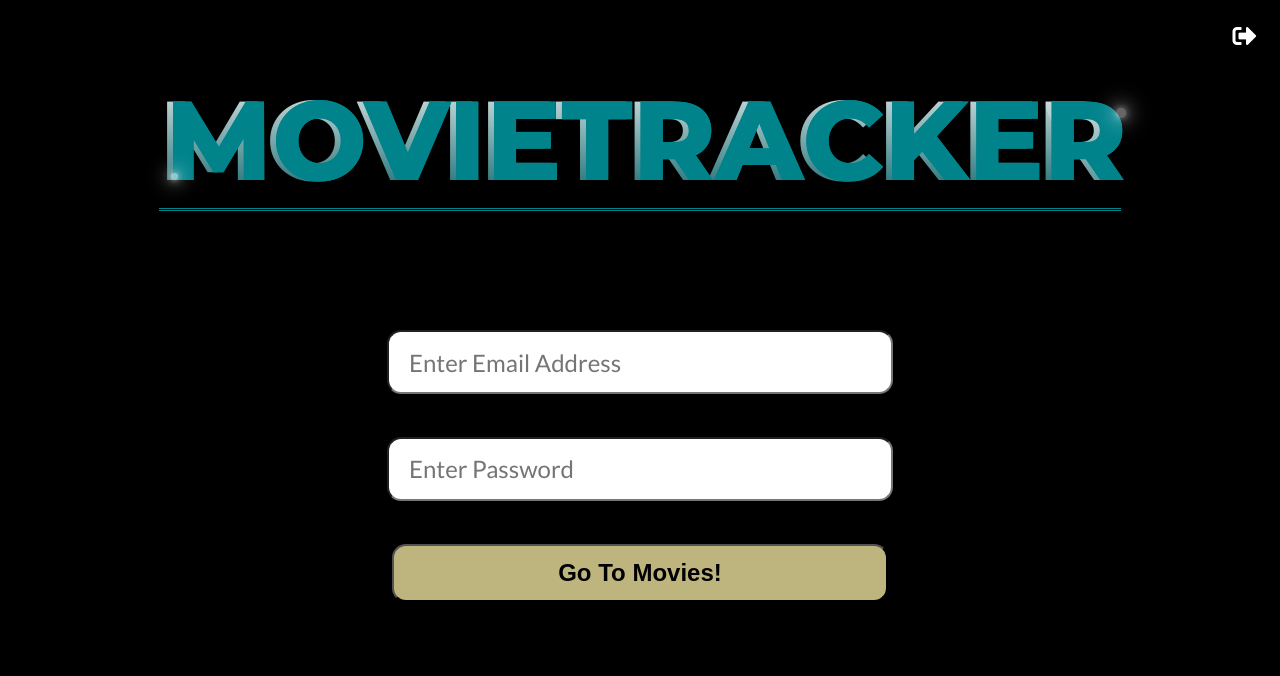
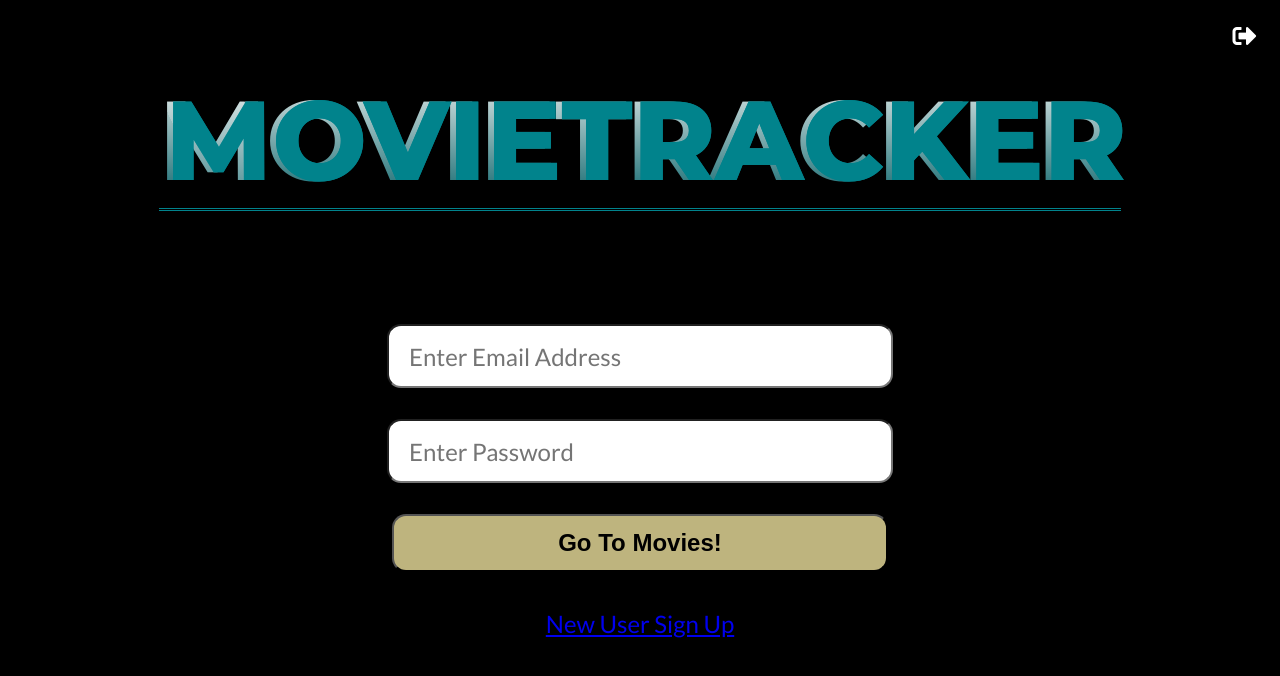
Before and after one commit to marcusp619/movietracker-frontend, a React (Create React App) app: page /login in a window 1280 px wide. Shown: the top 676 px of the page. Built offline with nearby package versions, Linux system fonts and the light colour scheme; no server answers.

Commit message:
Add new user sign up link on login page

```diff
--- a/src/Containers/UserLoginForm/UserLoginForm.css
+++ b/src/Containers/UserLoginForm/UserLoginForm.css
@@ -1,7 +1,3 @@
-* {
-  /*background: #000;*/
-}
-
 .form-wrapper {
   height: 100vh;
   background: #000;
@@ -59,3 +55,7 @@ form {
   margin-bottom: 30px;
   width: 51.75%;
 }
+
+.user-signup-link {
+  font-size: 1.5em;
+}
--- a/src/Containers/UserLoginForm/UserLoginForm.js
+++ b/src/Containers/UserLoginForm/UserLoginForm.js
@@ -45,6 +45,7 @@ class UserLoginForm extends Component {
             placeholder="Enter Password"
           />
           <button className="login-button">Go To Movies!</button>
+          <a className="user-signup-link" href="/newuser">New User Sign Up</a>
         </form>
       </div>
     );
```
